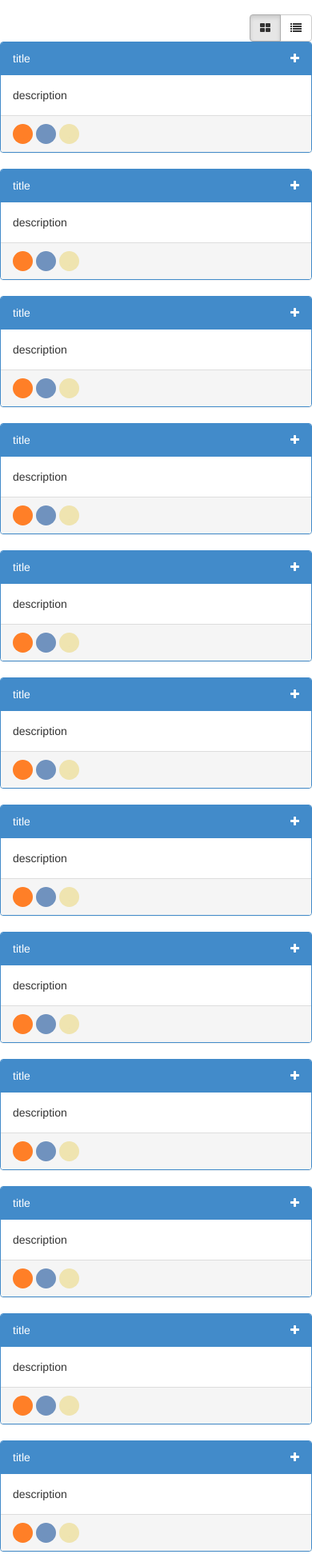
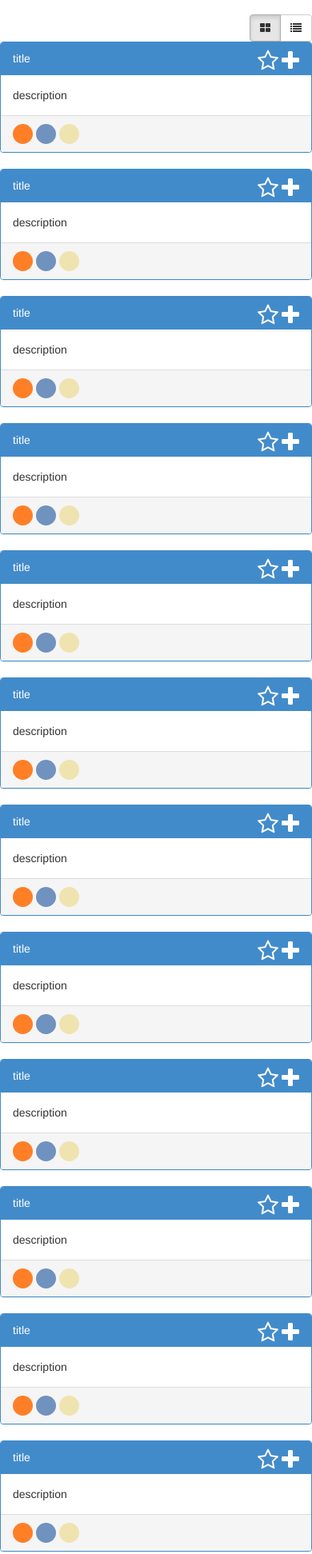
Before and after one commit to sorita114/snsBoards, a plain HTML site: page index.html in a window 390 px wide. Shown: the part 54-1997 px from the top of the page at 80% size. Drawn offline with Linux system fonts and the light colour scheme.

Commit message:
- 반응형 웹 관련 작업 완료 - 즐겨 찾기 버튼 생성 완료

```diff
--- a/index.html
+++ b/index.html
@@ -55,7 +55,11 @@
             <div class="col-md-3 col-xs-12">
               <div class="panel panel-primary">
                 <div class="panel-heading">
-                  <a href="#">title</a><a href="#" class="pull-right"><i class="fa fa-plus"></i></a>
+                  <a href="#">title</a>
+                  <p class="pull-right">
+                    <a href="#"><i class="fa fa-star-o fa-2x"></i></a>
+                    <a href="#"><i class="fa fa-plus fa-2x"></i></a>
+                  </p>
                 </div>
                 <div class="panel-body">
                   description
@@ -70,7 +74,11 @@
             <div class="col-md-3 col-xs-12">
               <div class="panel panel-primary">
                 <div class="panel-heading">
-                  <a href="#">title</a><a href="#" class="pull-right"><i class="fa fa-plus"></i></a>
+                  <a href="#">title</a>
+                  <p class="pull-right">
+                    <a href="#"><i class="fa fa-star-o fa-2x"></i></a>
+                    <a href="#"><i class="fa fa-plus fa-2x"></i></a>
+                  </p>
                 </div>
                 <div class="panel-body">
                   description
@@ -85,7 +93,11 @@
             <div class="col-md-3 col-xs-12">
               <div class="panel panel-primary">
                 <div class="panel-heading">
-                  <a href="#">title</a><a href="#" class="pull-right"><i class="fa fa-plus"></i></a>
+                  <a href="#">title</a>
+                  <p class="pull-right">
+                    <a href="#"><i class="fa fa-star-o fa-2x"></i></a>
+                    <a href="#"><i class="fa fa-plus fa-2x"></i></a>
+                  </p>
                 </div>
                 <div class="panel-body">
                   description
@@ -100,7 +112,11 @@
             <div class="col-md-3 col-xs-12">
               <div class="panel panel-primary">
                 <div class="panel-heading">
-                  <a href="#">title</a><a href="#" class="pull-right"><i class="fa fa-plus"></i></a>
+                  <a href="#">title</a>
+                  <p class="pull-right">
+                    <a href="#"><i class="fa fa-star-o fa-2x"></i></a>
+                    <a href="#"><i class="fa fa-plus fa-2x"></i></a>
+                  </p>
                 </div>
                 <div class="panel-body">
                   description
@@ -117,7 +133,11 @@
             <div class="col-md-3 col-xs-12">
               <div class="panel panel-primary">
                 <div class="panel-heading">
-                  <a href="#">title</a><a href="#" class="pull-right"><i class="fa fa-plus"></i></a>
+                  <a href="#">title</a>
+                  <p class="pull-right">
+                    <a href="#"><i class="fa fa-star-o fa-2x"></i></a>
+                    <a href="#"><i class="fa fa-plus fa-2x"></i></a>
+                  </p>
                 </div>
                 <div class="panel-body">
                   description
@@ -132,7 +152,11 @@
             <div class="col-md-3 col-xs-12">
               <div class="panel panel-primary">
                 <div class="panel-heading">
-                  <a href="#">title</a><a href="#" class="pull-right"><i class="fa fa-plus"></i></a>
+                  <a href="#">title</a>
+                  <p class="pull-right">
+                    <a href="#"><i class="fa fa-star-o fa-2x"></i></a>
+                    <a href="#"><i class="fa fa-plus fa-2x"></i></a>
+                  </p>
                 </div>
                 <div class="panel-body">
                   description
@@ -147,7 +171,11 @@
             <div class="col-md-3 col-xs-12">
               <div class="panel panel-primary">
                 <div class="panel-heading">
-                  <a href="#">title</a><a href="#" class="pull-right"><i class="fa fa-plus"></i></a>
+                  <a href="#">title</a>
+                  <p class="pull-right">
+                    <a href="#"><i class="fa fa-star-o fa-2x"></i></a>
+                    <a href="#"><i class="fa fa-plus fa-2x"></i></a>
+                  </p>
                 </div>
                 <div class="panel-body">
                   description
@@ -162,7 +190,11 @@
             <div class="col-md-3 col-xs-12">
               <div class="panel panel-primary">
                 <div class="panel-heading">
-                  <a href="#">title</a><a href="#" class="pull-right"><i class="fa fa-plus"></i></a>
+                  <a href="#">title</a>
+                  <p class="pull-right">
+                    <a href="#"><i class="fa fa-star-o fa-2x"></i></a>
+                    <a href="#"><i class="fa fa-plus fa-2x"></i></a>
+                  </p>
                 </div>
                 <div class="panel-body">
                   description
@@ -179,7 +211,11 @@
             <div class="col-md-3 col-xs-12">
               <div class="panel panel-primary">
                 <div class="panel-heading">
-                  <a href="#">title</a><a href="#" class="pull-right"><i class="fa fa-plus"></i></a>
+                  <a href="#">title</a>
+                  <p class="pull-right">
+                    <a href="#"><i class="fa fa-star-o fa-2x"></i></a>
+                    <a href="#"><i class="fa fa-plus fa-2x"></i></a>
+                  </p>
                 </div>
                 <div class="panel-body">
                   description
@@ -194,7 +230,11 @@
             <div class="col-md-3 col-xs-12">
               <div class="panel panel-primary">
                 <div class="panel-heading">
-                  <a href="#">title</a><a href="#" class="pull-right"><i class="fa fa-plus"></i></a>
+                  <a href="#">title</a>
+                  <p class="pull-right">
+                    <a href="#"><i class="fa fa-star-o fa-2x"></i></a>
+                    <a href="#"><i class="fa fa-plus fa-2x"></i></a>
+                  </p>
                 </div>
                 <div class="panel-body">
                   description
@@ -209,7 +249,11 @@
             <div class="col-md-3 col-xs-12">
               <div class="panel panel-primary">
                 <div class="panel-heading">
-                  <a href="#">title</a><a href="#" class="pull-right"><i class="fa fa-plus"></i></a>
+                  <a href="#">title</a>
+                  <p class="pull-right">
+                    <a href="#"><i class="fa fa-star-o fa-2x"></i></a>
+                    <a href="#"><i class="fa fa-plus fa-2x"></i></a>
+                  </p>
                 </div>
                 <div class="panel-body">
                   description
@@ -224,7 +268,11 @@
             <div class="col-md-3 col-xs-12">
               <div class="panel panel-primary">
                 <div class="panel-heading">
-                  <a href="#">title</a><a href="#" class="pull-right"><i class="fa fa-plus"></i></a>
+                  <a href="#">title</a>
+                  <p class="pull-right">
+                    <a href="#"><i class="fa fa-star-o fa-2x"></i></a>
+                    <a href="#"><i class="fa fa-plus fa-2x"></i></a>
+                  </p>
                 </div>
                 <div class="panel-body">
                   description
@@ -244,79 +292,79 @@
           <div class="row">
             <div class="list-group">
               <a href="#" class="list-group-item">
-                <h4 class="list-group-item-heading"><span>Title</span><small class="pull-right">2014-09-29</small></h4>
+                <h4 class="list-group-item-heading"><button class="btn btn-default"><i class="fa fa-star-o"></i></button><span>Title</span><small class="pull-right">2014-09-29</small></h4>
                 <p class="list-group-item-text">
                   description
                 </p>
               </a>
               <a href="#" class="list-group-item">
-                <h4 class="list-group-item-heading"><span>Title</span><small class="pull-right">2014-09-29</small></h4>
+                <h4 class="list-group-item-heading"><button class="btn btn-default"><i class="fa fa-star-o"></i></button><span>Title</span><small class="pull-right">2014-09-29</small></h4>
                 <p class="list-group-item-text">
                   description
                 </p>
               </a>
               <a href="#" class="list-group-item">
-                <h4 class="list-group-item-heading"><span>Title</span><small class="pull-right">2014-09-29</small></h4>
+                <h4 class="list-group-item-heading"><button class="btn btn-default"><i class="fa fa-star-o"></i></button><span>Title</span><small class="pull-right">2014-09-29</small></h4>
                 <p class="list-group-item-text">
                   description
                 </p>
               </a>
               <a href="#" class="list-group-item">
-                <h4 class="list-group-item-heading"><span>Title</span><small class="pull-right">2014-09-29</small></h4>
+                <h4 class="list-group-item-heading"><button class="btn btn-default"><i class="fa fa-star-o"></i></button><span>Title</span><small class="pull-right">2014-09-29</small></h4>
                 <p class="list-group-item-text">
                   description
                 </p>
               </a>
               <a href="#" class="list-group-item">
-                <h4 class="list-group-item-heading"><span>Title</span><small class="pull-right">2014-09-29</small></h4>
+                <h4 class="list-group-item-heading"><button class="btn btn-default"><i class="fa fa-star-o"></i></button><span>Title</span><small class="pull-right">2014-09-29</small></h4>
                 <p class="list-group-item-text">
                   description
                 </p>
               </a>
               <a href="#" class="list-group-item">
-                <h4 class="list-group-item-heading"><span>Title</span><small class="pull-right">2014-09-29</small></h4>
+                <h4 class="list-group-item-heading"><button class="btn btn-default"><i class="fa fa-star-o"></i></button><span>Title</span><small class="pull-right">2014-09-29</small></h4>
                 <p class="list-group-item-text">
                   description
                 </p>
               </a>
               <a href="#" class="list-group-item">
-                <h4 class="list-group-item-heading"><span>Title</span><small class="pull-right">2014-09-29</small></h4>
+                <h4 class="list-group-item-heading"><button class="btn btn-default"><i class="fa fa-star-o"></i></button><span>Title</span><small class="pull-right">2014-09-29</small></h4>
                 <p class="list-group-item-text">
                   description
                 </p>
               </a>
               <a href="#" class="list-group-item">
-                <h4 class="list-group-item-heading"><span>Title</span><small class="pull-right">2014-09-29</small></h4>
+                <h4 class="list-group-item-heading"><button class="btn btn-default"><i class="fa fa-star-o"></i></button><span>Title</span><small class="pull-right">2014-09-29</small></h4>
                 <p class="list-group-item-text">
                   description
                 </p>
               </a>
               <a href="#" class="list-group-item">
-                <h4 class="list-group-item-heading"><span>Title</span><small class="pull-right">2014-09-29</small></h4>
+                <h4 class="list-group-item-heading"><button class="btn btn-default"><i class="fa fa-star-o"></i></button><span>Title</span><small class="pull-right">2014-09-29</small></h4>
                 <p class="list-group-item-text">
                   description
                 </p>
               </a>
               <a href="#" class="list-group-item">
-                <h4 class="list-group-item-heading"><span>Title</span><small class="pull-right">2014-09-29</small></h4>
+                <h4 class="list-group-item-heading"><button class="btn btn-default"><i class="fa fa-star-o"></i></button><span>Title</span><small class="pull-right">2014-09-29</small></h4>
                 <p class="list-group-item-text">
                   description
                 </p>
               </a>
               <a href="#" class="list-group-item">
-                <h4 class="list-group-item-heading"><span>Title</span><small class="pull-right">2014-09-29</small></h4>
+                <h4 class="list-group-item-heading"><button class="btn btn-default"><i class="fa fa-star-o"></i></button><span>Title</span><small class="pull-right">2014-09-29</small></h4>
                 <p class="list-group-item-text">
                   description
                 </p>
               </a>
               <a href="#" class="list-group-item">
-                <h4 class="list-group-item-heading"><span>Title</span><small class="pull-right">2014-09-29</small></h4>
+                <h4 class="list-group-item-heading"><button class="btn btn-default"><i class="fa fa-star-o"></i></button><span>Title</span><small class="pull-right">2014-09-29</small></h4>
                 <p class="list-group-item-text">
                   description
                 </p>
               </a>
               <a href="#" class="list-group-item">
-                <h4 class="list-group-item-heading"><span>Title</span><small class="pull-right">2014-09-29</small></h4>
+                <h4 class="list-group-item-heading"><button class="btn btn-default"><i class="fa fa-star-o"></i></button><span>Title</span><small class="pull-right">2014-09-29</small></h4>
                 <p class="list-group-item-text">
                   description
                 </p>
@@ -325,7 +373,7 @@
           </div>
         </div>
       </div>
-      <div class="row">
+      <div class="row hidden-xs">
         <div class="col-md-12 col-xs-12 text-center">
           <div class="row">
             <ul class="pagination pagination-lg">
@@ -349,6 +397,13 @@
           </div>
         </div>
       </div>
+      <div class="row visible-xs">
+        <div class="col-md-12 col-xs-12 text-center">
+          <div class="row">
+            <button type="button" class="btn btn-default btn-lg btn-block">More..</button>
+          </div>
+        </div>
+      </div>
     </div>
     <div class="modal fade" id="loginModal">
       <div class="modal-dialog" role="dialog">
```
